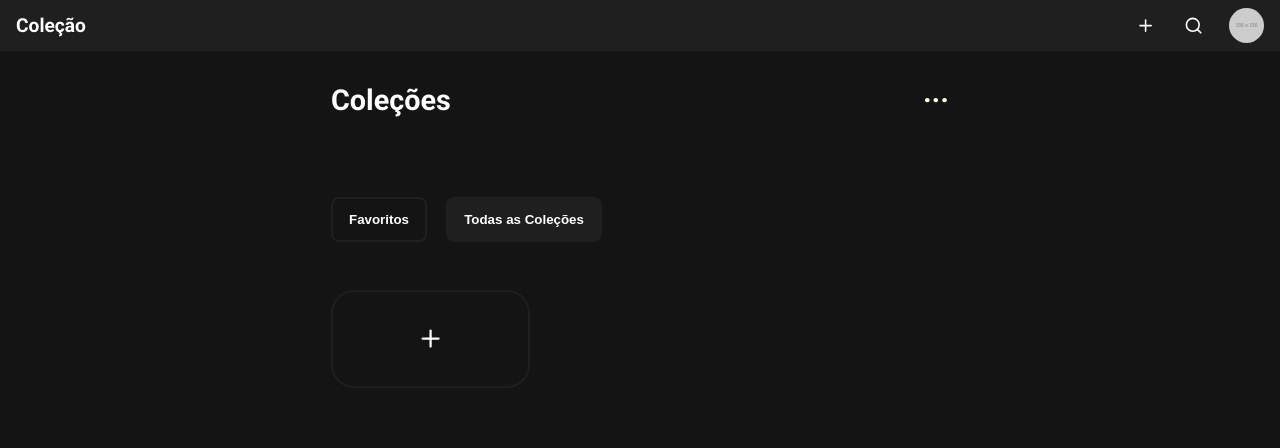
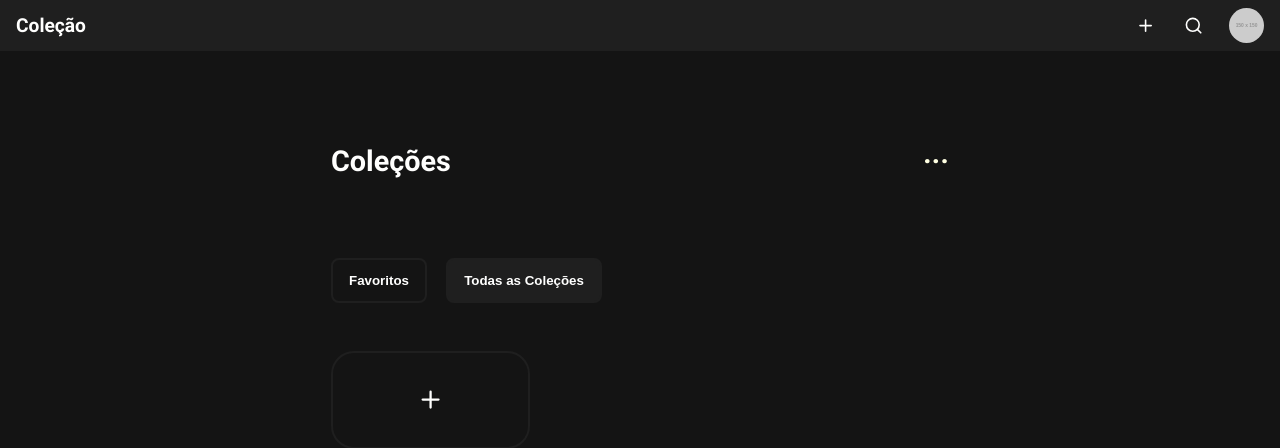
Before and after one commit to Guilherme-Santos08/todo-list, a React (Create React App) app: page / in a window 1280 px wide. Shown: the top 448 px of the page. Built offline with nearby package versions, Linux system fonts and the light colour scheme.

Commit message:
feat: fixando o header

```diff
--- a/src/components/Header/styles.ts
+++ b/src/components/Header/styles.ts
@@ -4,6 +4,11 @@ export const Container = styled.header`
   background-color: ${props => props.theme.colors.backgroundSecondary};
   padding: 0.5rem 1rem;
 
+  position: fixed;
+  z-index: 999;
+  top: 0;
+  left: 0;
+  right: 0;
   nav {
     display: flex;
     align-items: center;
--- a/src/components/Main/styles.ts
+++ b/src/components/Main/styles.ts
@@ -1,7 +1,7 @@
 import styled from "styled-components";
 
 export const Container = styled.main`
-  margin: 2rem auto;
+  margin: 9rem auto;
   max-width: 650px;
   padding: 0 1rem;
 
```
